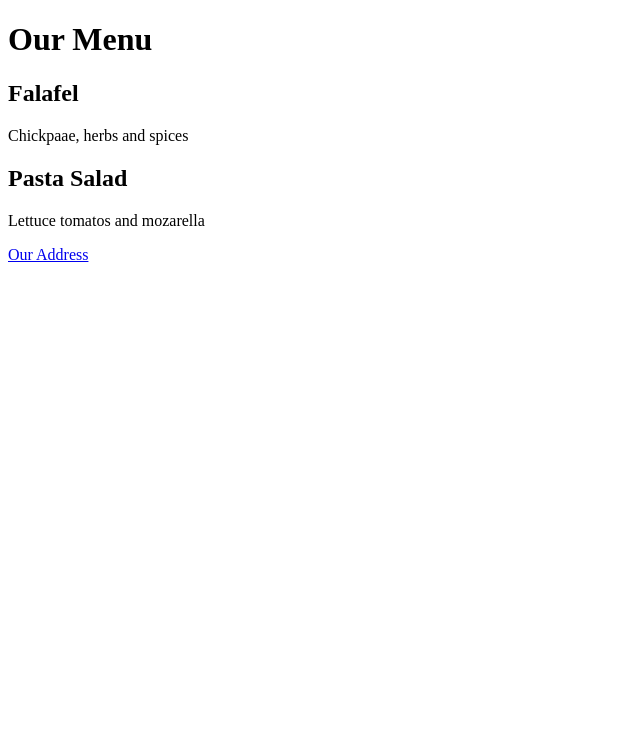
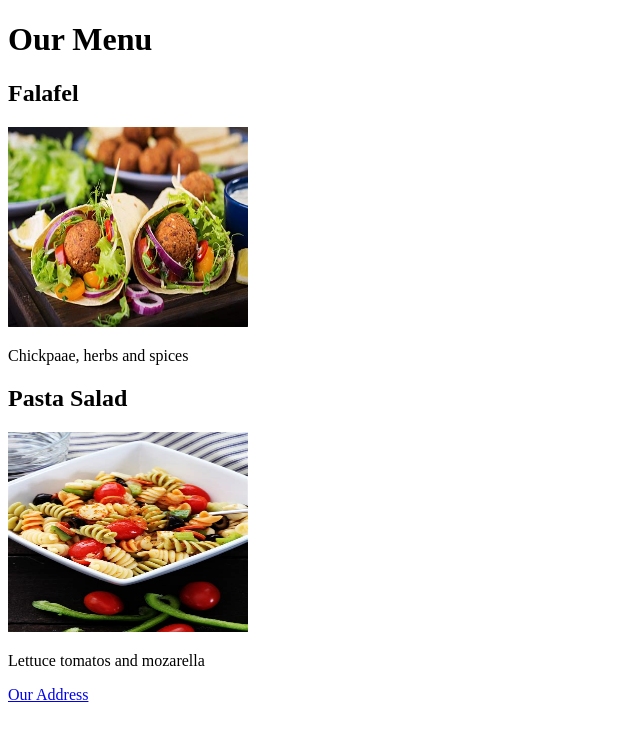
Before and after one commit to AshrafMuhammadNaeem/my-resturant, a plain HTML site: page index.html in a window 1280 px wide. Shown: the whole page, without its empty margins (0-640 px from the left). Drawn offline with Linux system fonts and the light colour scheme.

Commit message:
Update index.html
adding images into website

```diff
--- a/index.html
+++ b/index.html
@@ -6,8 +6,10 @@
     <body>
         <h1>Our Menu</h1>
         <h2>Falafel</h2>
+        <img src="falafel.jpg" width="240" height="200" alt=" A falafel">
         <p>Chickpaae, herbs and spices </p>
         <h2>Pasta Salad</h2>
+        <img src="pasta.jpg" width="240" height="200" alt=" Pasta salad">
         <p>Lettuce tomatos and mozarella </p>
         <a href="location.html"> Our Address</a>
     </body>
```
